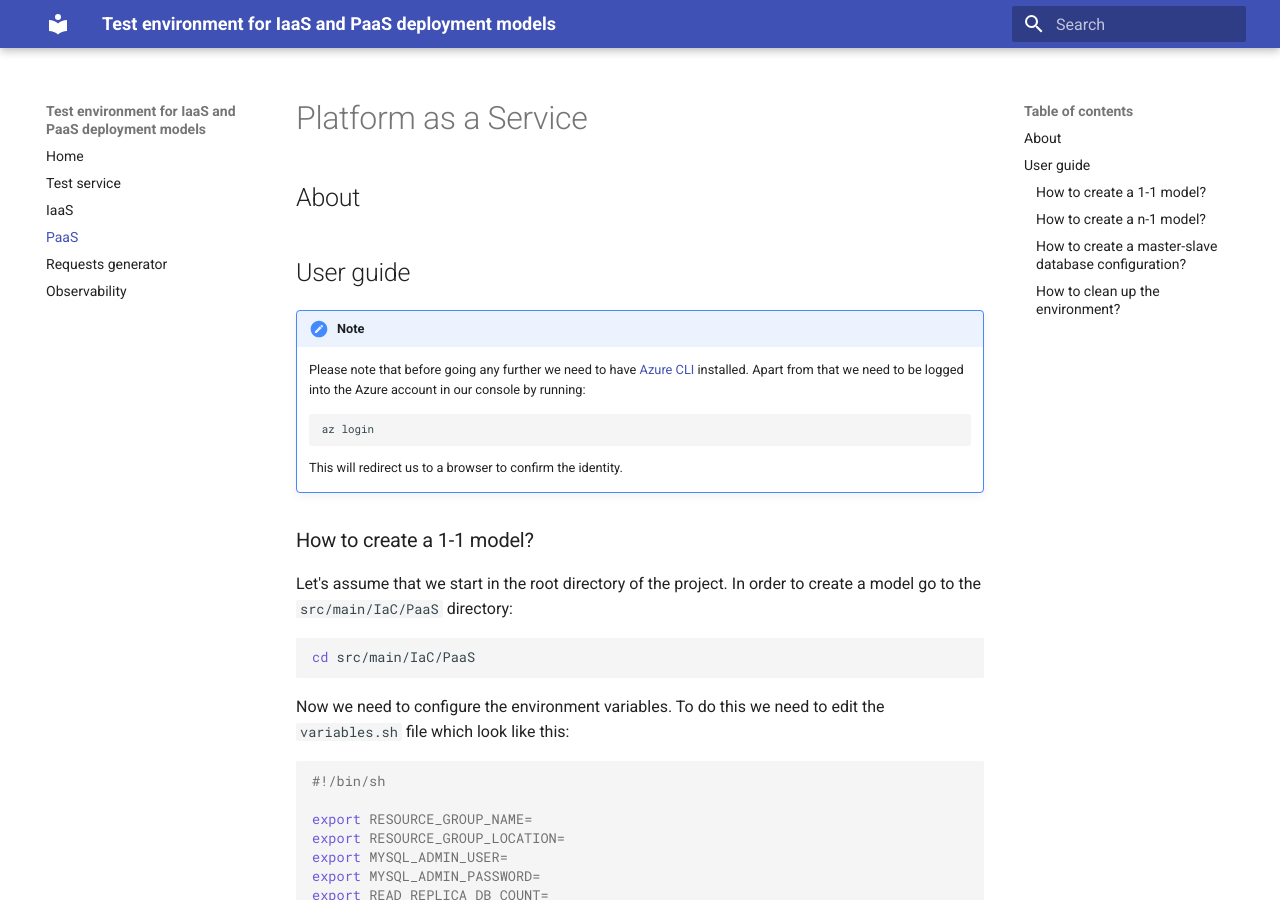
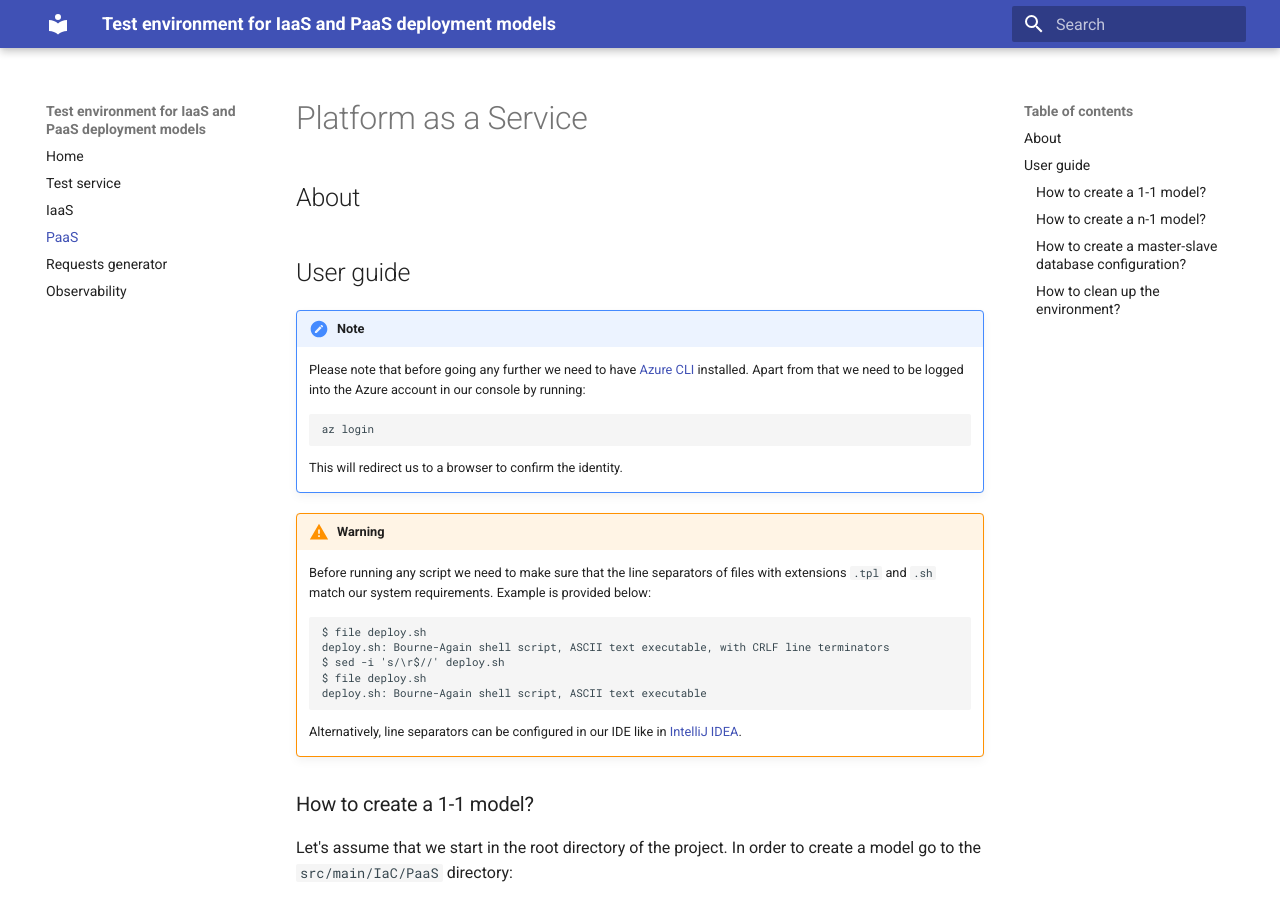
Before and after one commit to WasilewM/23Z-INZ, an MkDocs documentation site: the page built from docs/docs/PaaS/paas.md, in a window 1280 px wide and 900 px high. Built offline with MkDocs 1.6.1 and Material for MkDocs 9.7.7, drawn with Linux system fonts in a browser that asks for light colours.

Commit message:
Add warning about line separators in script files in the docs

````diff
--- a/docs/docs/PaaS/paas.md
+++ b/docs/docs/PaaS/paas.md
@@ -10,6 +10,17 @@
     az login
     ```
     This will redirect us to a browser to confirm the identity.
+
+!!! Warning
+    Before running any script we need to make sure that the line separators of files with extensions `.tpl` and `.sh` match our system requirements. Example is provided below:
+    ```
+    $ file deploy.sh
+    deploy.sh: Bourne-Again shell script, ASCII text executable, with CRLF line terminators
+    $ sed -i 's/\r$//' deploy.sh
+    $ file deploy.sh
+    deploy.sh: Bourne-Again shell script, ASCII text executable
+    ```
+    Alternatively, line separators can be configured in our IDE like in [IntelliJ IDEA](https://www.jetbrains.com/help/idea/configuring-line-endings-and-line-separators.html).
 
 ### How to create a 1-1 model?
 Let's assume that we start in the root directory of the project. In order to create a model go to the `src/main/IaC/PaaS` directory:
````
Also changed, not shown: docs/docs/IaaS/iaas.md (+11 -0 lines).
